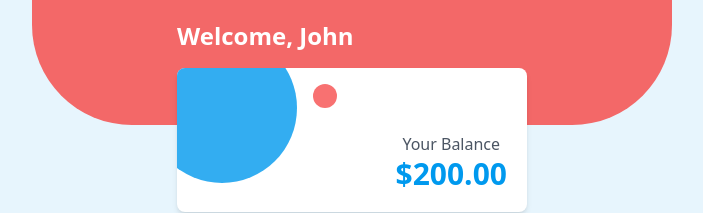
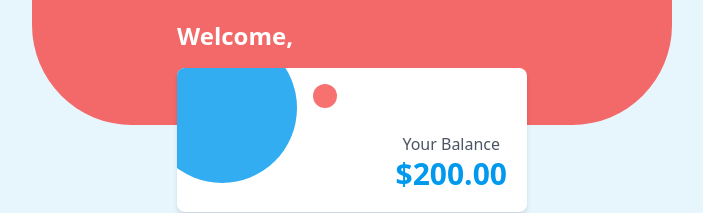
Before and after one commit to sigitfrank/skite, a React (Vite) app: page /shop in a window 1280 px wide. Shown: the top 213 px of the page, without its empty margins (288-991 px from the left). Built offline with nearby package versions, Linux system fonts and the light colour scheme; no server answers.

Commit message:
feat: update hardcoded user name

```diff
--- a/src/Components/Molecules/BalanceCard.tsx
+++ b/src/Components/Molecules/BalanceCard.tsx
@@ -1,14 +1,17 @@
-import React from 'react';
+import React, { useContext } from 'react';
 import Card from '../Atoms/Card';
 import { formatAmount } from '../../Helpers/formatCurrency';
+import { GlobalStateContext } from '../../Store/context';
 
 const BalanceCard: React.FC = () => {
+    const user = useContext(GlobalStateContext)?.user
+
     return (
         <div className="flex justify-center">
             <div className="w-full h-[125px] bg-[#F36868] absolute top-0 rounded-br-[100px] rounded-bl-[100px]">
             </div>
             <div className="z-10 mt-3 relative">
-                <p className="mb-4 text-white text-2xl font-semibold">Welcome, John</p>
+                <p className="mb-4 text-white text-2xl font-semibold">Welcome, {user?.name}</p>
                 <Card className='relative overflow-hidden flex justify-end items-end pr-5 pb-5'>
                     <div className="absolute -top-[35px] -left-[30px] w-[150px] h-[150px] bg-[#0099EE] rounded-full opacity-80" />
                     <div className="absolute top-4 left-[8.5rem] w-6 h-6 bg-red-400 rounded-full" />
--- a/src/Components/Molecules/OrderSummary.tsx
+++ b/src/Components/Molecules/OrderSummary.tsx
@@ -25,7 +25,7 @@ const OrderSummary = () => {
             <p className="uppercase text-white bg-[#0099EE] font-bold p-3 text-center text-3xl">Order Summary</p>
             <p className='text-right text-[#0099EE] mt-3 mr-3 uppercase'>Order #21340</p>
             <div className='p-3 mb-7'>
-                <p className='font-bold'>{user?.name}</p>
+                <p className='font-bold text-[#303030]'>{user?.name}</p>
                 <small className='text-[#525252] block mb-0'>123 Pasir Ris,</small>
                 <small className='text-[#525252]'>13810, Singapore</small>
             </div>
```
